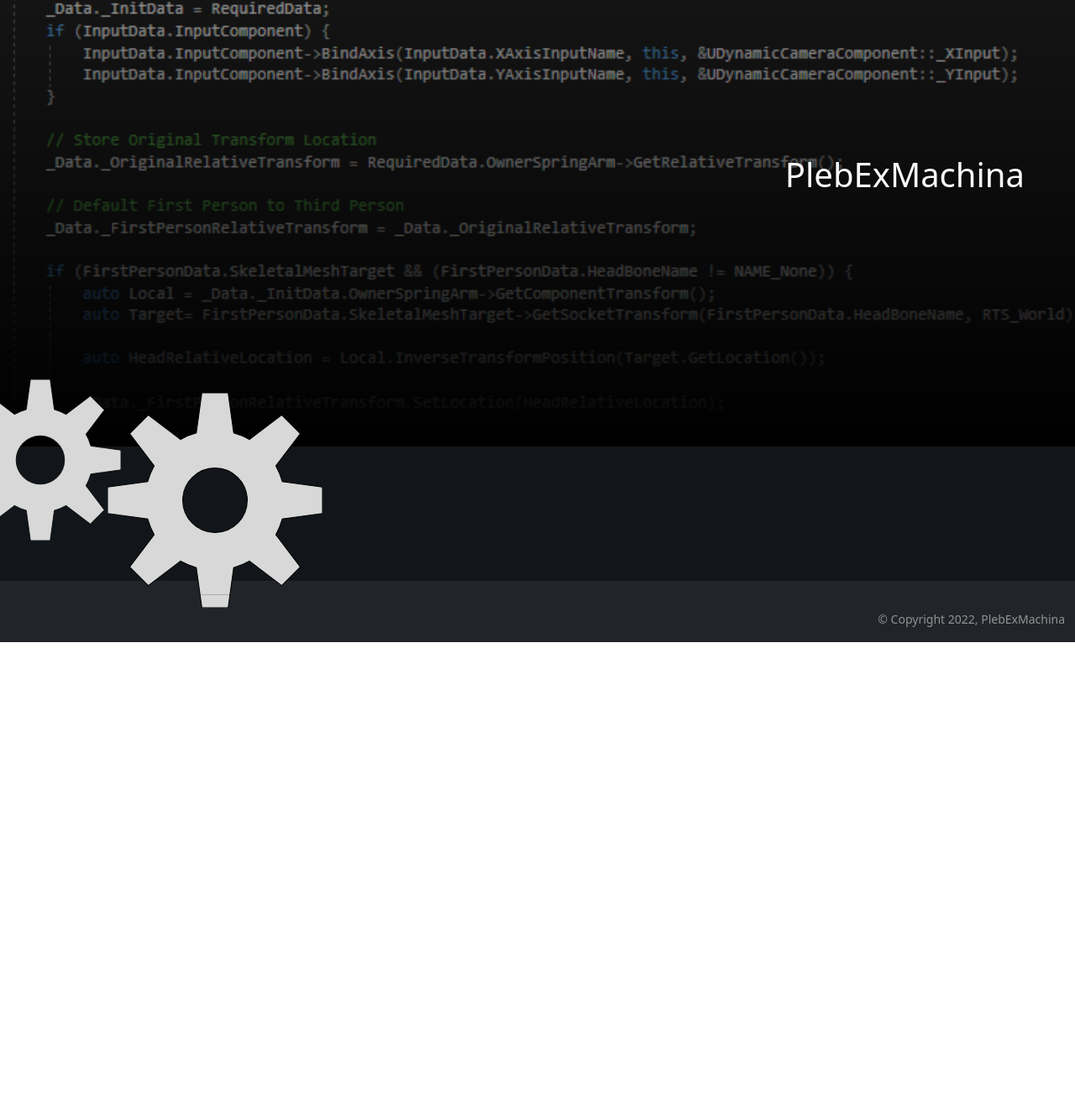
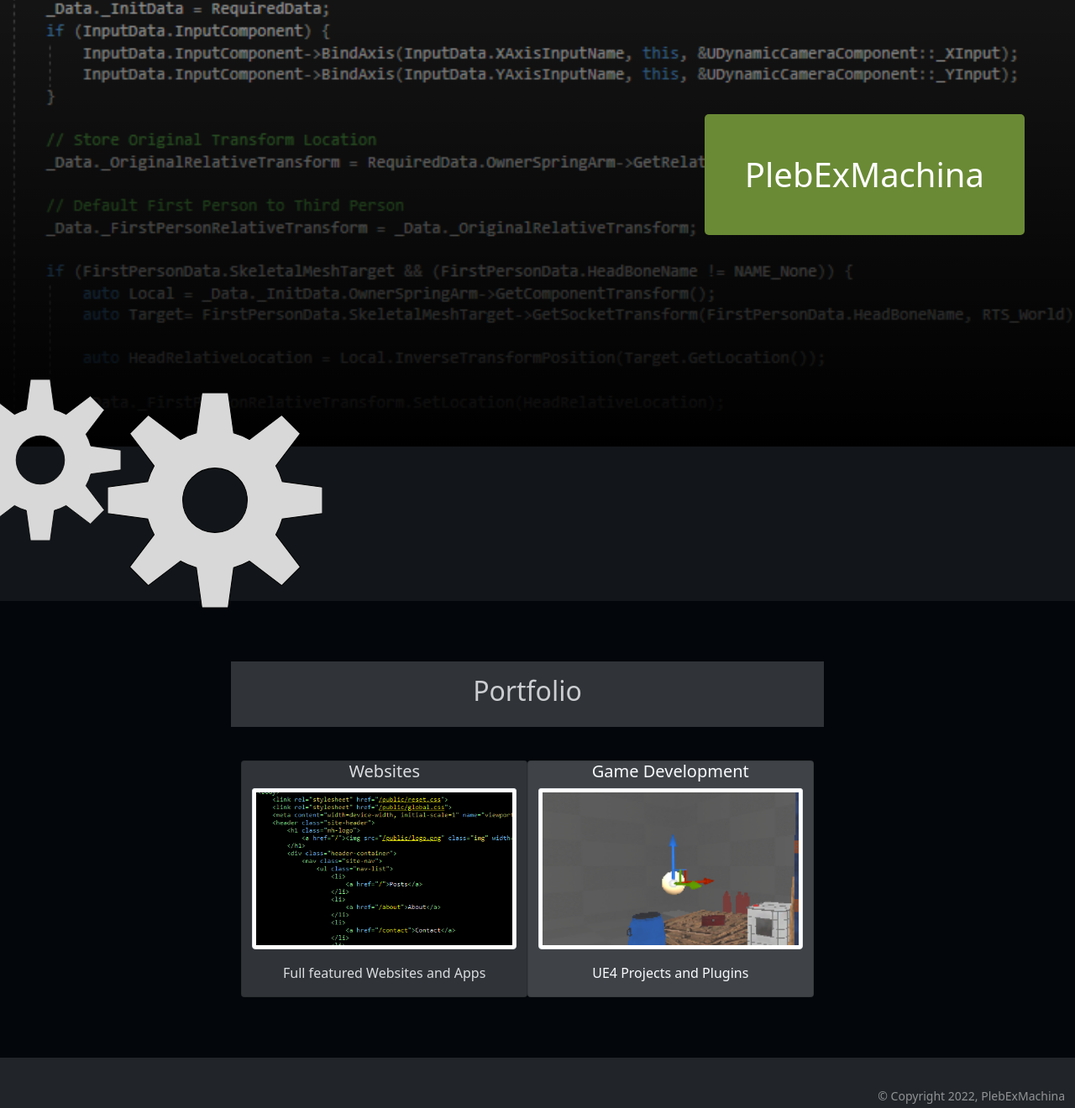
Before and after one commit to PlebExMachina/PlebExMachina.github.io, a website: page index.html in a window 1280 px wide. Shown: the part 172-1492 px from the top of the page at 84% size. Before the commit the page ends 937 px from the top, so only its background shows below. Drawn offline with nearby package versions, Linux system fonts and the light colour scheme.

Commit message:
feat(index): added content to index page

```diff
--- a/index.html
+++ b/index.html
@@ -20,7 +20,7 @@
 
 </head>
 
-<body class="d-flex flex-column">
+<body class="d-flex flex-column bg-darker">
   <!-- Navbar -->
   <nav class="navbar navbar-expand-md sticky-top navbar-dark bg">
     <div class="container-fluid">
@@ -77,15 +77,44 @@
     <section class="container-fluid bg-hero vh-80 d-flex justify-content-between">
             <div></div>
             <div class="d-flex flex-column justify-content-center m-5">
-                <h1 class="font-darkest">PlebExMachina</h1>
+                <a href="./about" class="text-decoration-none">
+                    <h1 class="heading-button font-darkest p-5 hc hc-scale hc-highlight">PlebExMachina</h1>
+                </a>
             </div>
     </section>
     <!-- Spinning Gears -->
-    <div class="d-flex position-absolute">
+    <div class="d-none d-md-flex position-absolute">
         <div class="spinRight gear-0 r-3 clip-up-5 clip-left-3"></div>
         <div class="spinLeft gear-45 r-4 clip-up-4 clip-left-1"></div>
     </div>
   </main>
+
+  <!-- Overview -->
+  <section class="container-fluid bg-darker p-5 mt-4 bg-darkest d-flex justify-content-center">
+        <div class="p-4 text-center row">
+            <div class="font-lighter bg-lighter p-3 mb-4 container-fluid row"><h2>Portfolio</h2></div>
+            <div class="row">
+                <div class="card col-12 col-md-6 font bg-lighter mt-3 hc">
+                    <h5 class="card-title">Websites</h5>
+                    <a href="./web">
+                        <img src="img/webdev.png" class="card-img-top img-thumbnail" alt="Website Code">
+                    </a>
+                    <div class="card-body">
+                      <p class="card-text">Full featured Websites and Apps</p>
+                    </div>
+                </div>
+                <div class="card col-12 col-md-6 font-darkest bg-lightest mt-3 hc">
+                    <h5 class="card-title">Game Development</h5>
+                    <a href="./game">
+                        <img src="img/gamedev.png" class="card-img-top img-thumbnail" alt="Game Engine Editor">
+                    </a>
+                    <div class="card-body">
+                      <p class="card-text">UE4 Projects and Plugins</p>
+                    </div>
+                </div>
+            </div>
+        </div>
+  </section>
 
   <!-- Footer -->
   <footer class="container-fluid bg">
--- a/scss/style.scss
+++ b/scss/style.scss
@@ -208,6 +208,17 @@ $r-radius: 2;
     margin-left: 5em;
 }
 
+// Hover Container
+
+.hc {
+    transition: transform 200ms ease-in-out;
+}
+
+.hc:hover {
+    transform: translate(0,-20px);
+    background-image: linear-gradient( rgba(255, 255, 255, 0.1), rgb(255, 255, 255,0.1));
+}
+
 // Objects
 
 .gear-0 {
@@ -227,3 +238,15 @@ $r-radius: 2;
     -o-transition: all 0.5s ease-in-out;
     transition: all 0.5s ease-in-out;
 }
+
+.heading-button {
+    background-color: #6A8A35;
+    color: white;
+    border-radius: 5px;
+}
+
+.card-img-top {
+    width: 100%;
+    height: 15vw;
+    object-fit: cover;
+}
```
Also changed, not shown: css/style.css, img/gamedev.png (added), img/webdev.png (added), 1 other file.
